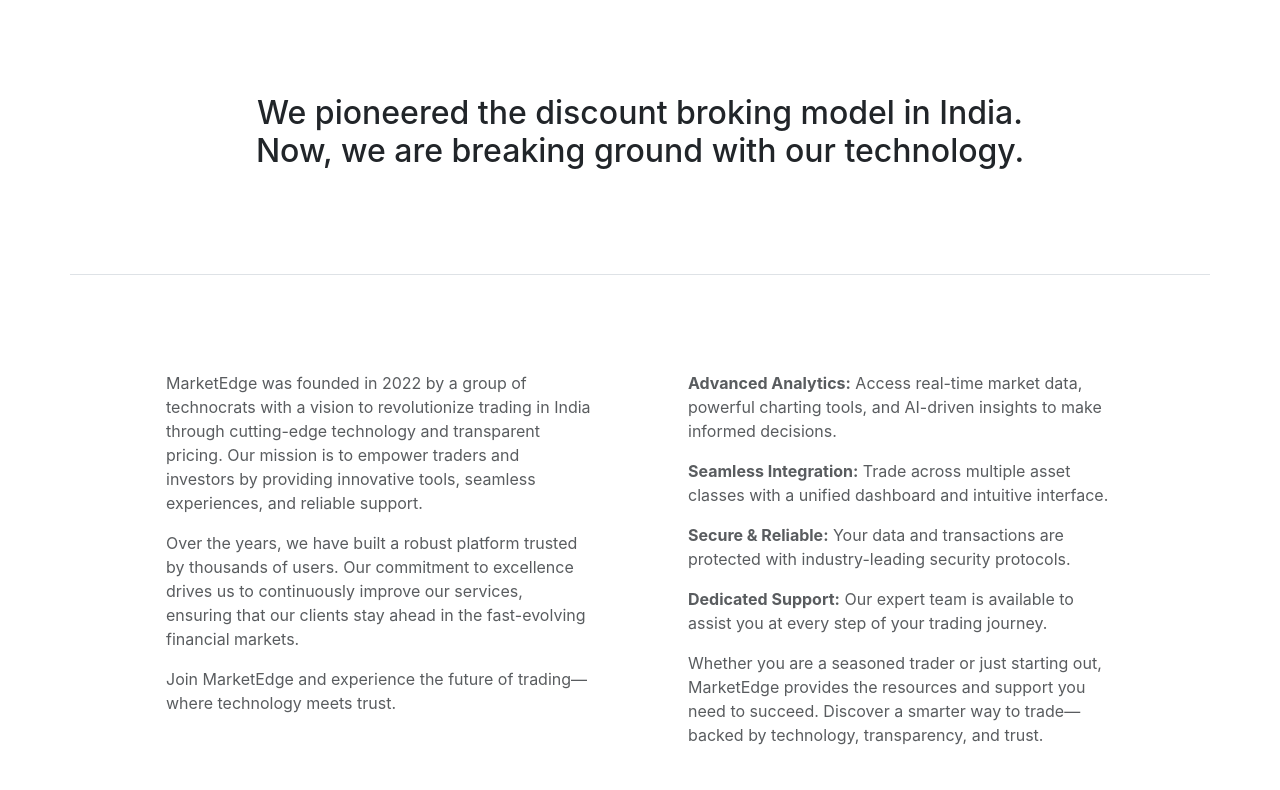
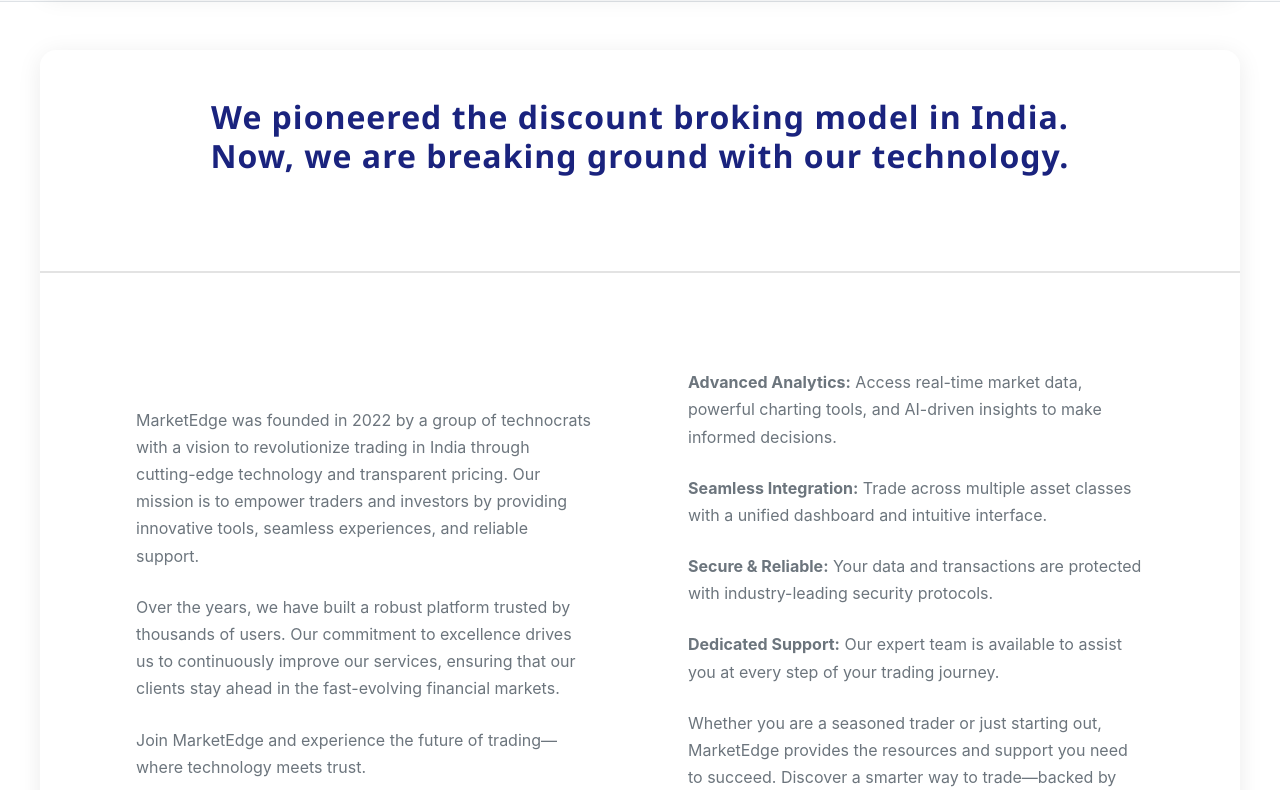
Before and after one commit to arpitgupta088/MarketEdge, a React app in the folder frontend/: page /about in a window 1280 px wide. Shown: the part 93-883 px from the top of the page. Built offline with nearby package versions, Linux system fonts and the light colour scheme.

Commit message:
added basic styling for all components

```diff
--- a/frontend/src/index.css
+++ b/frontend/src/index.css
@@ -15,3 +15,57 @@
 .nav-link{
   margin-left: 10px;
 }
+
+/* Hero Section Styles */
+.container {
+    max-width: 1200px;
+    margin: 0 auto;
+    background: #fff;
+    border-radius: 16px;
+    box-shadow: 0 4px 24px rgba(0,0,0,0.08);
+}
+
+.row {
+    display: flex;
+    flex-wrap: wrap;
+    align-items: center;
+}
+
+h1.text-center {
+    font-family: 'Segoe UI', 'Roboto', sans-serif;
+    font-weight: 700;
+    color: #1a237e;
+    letter-spacing: 1px;
+    margin-bottom: 0;
+}
+
+.col-6 {
+    width: 50%;
+    box-sizing: border-box;
+}
+
+.col-6 p {
+    margin-bottom: 1.5rem;
+    line-height: 1.7;
+}
+
+.border-top {
+    border-top: 2px solid #e3e3e3 !important;
+}
+
+.text-muted {
+    color: #6c757d !important;
+}
+
+/* @media (max-width: 900px) {
+    .row {
+        flex-direction: column;
+    }
+    .col-6 {
+        width: 100%;
+        padding: 1.5rem !important;
+    }
+    .container {
+        padding: 0 1rem;
+    }
+} */
```
